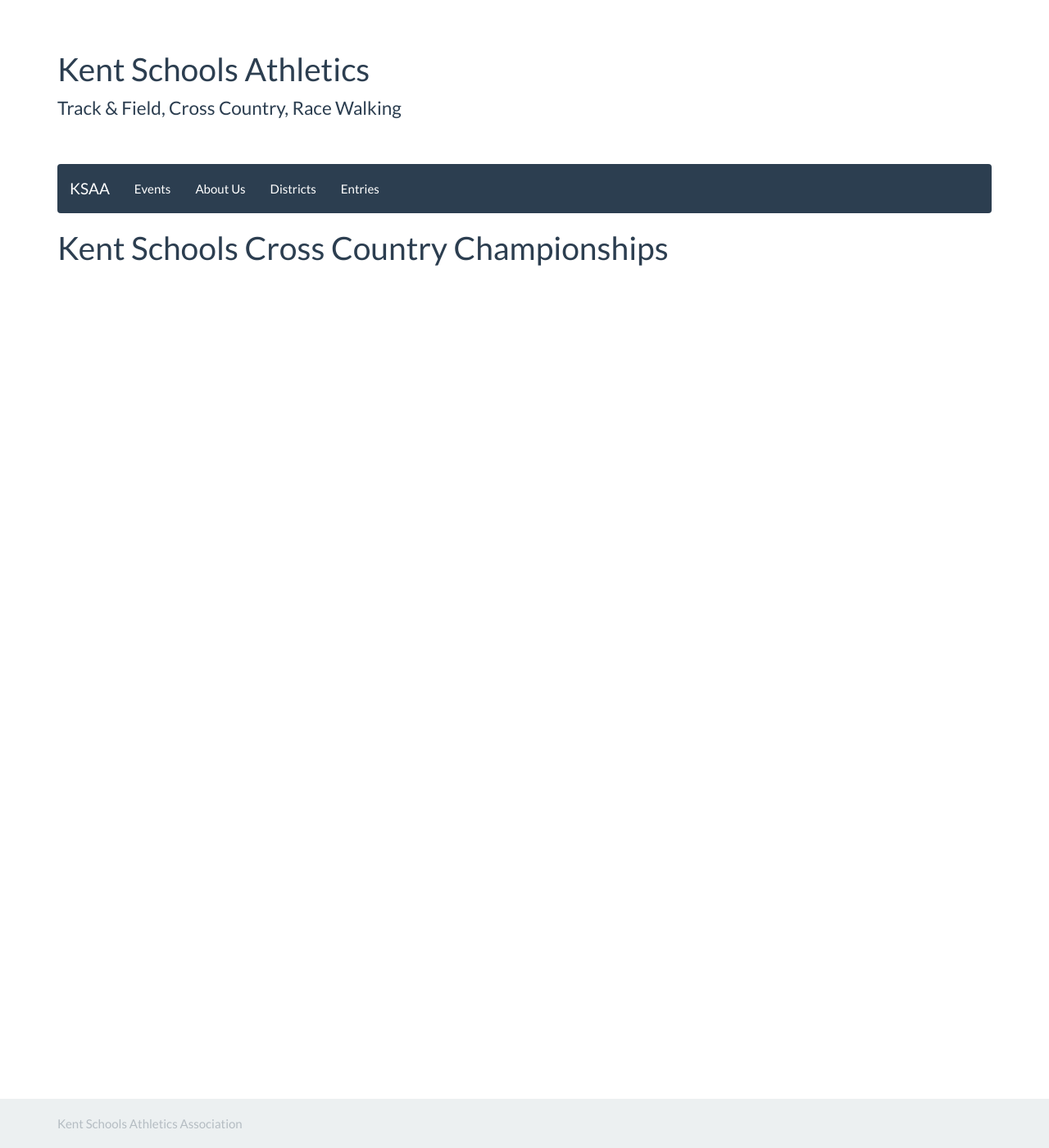
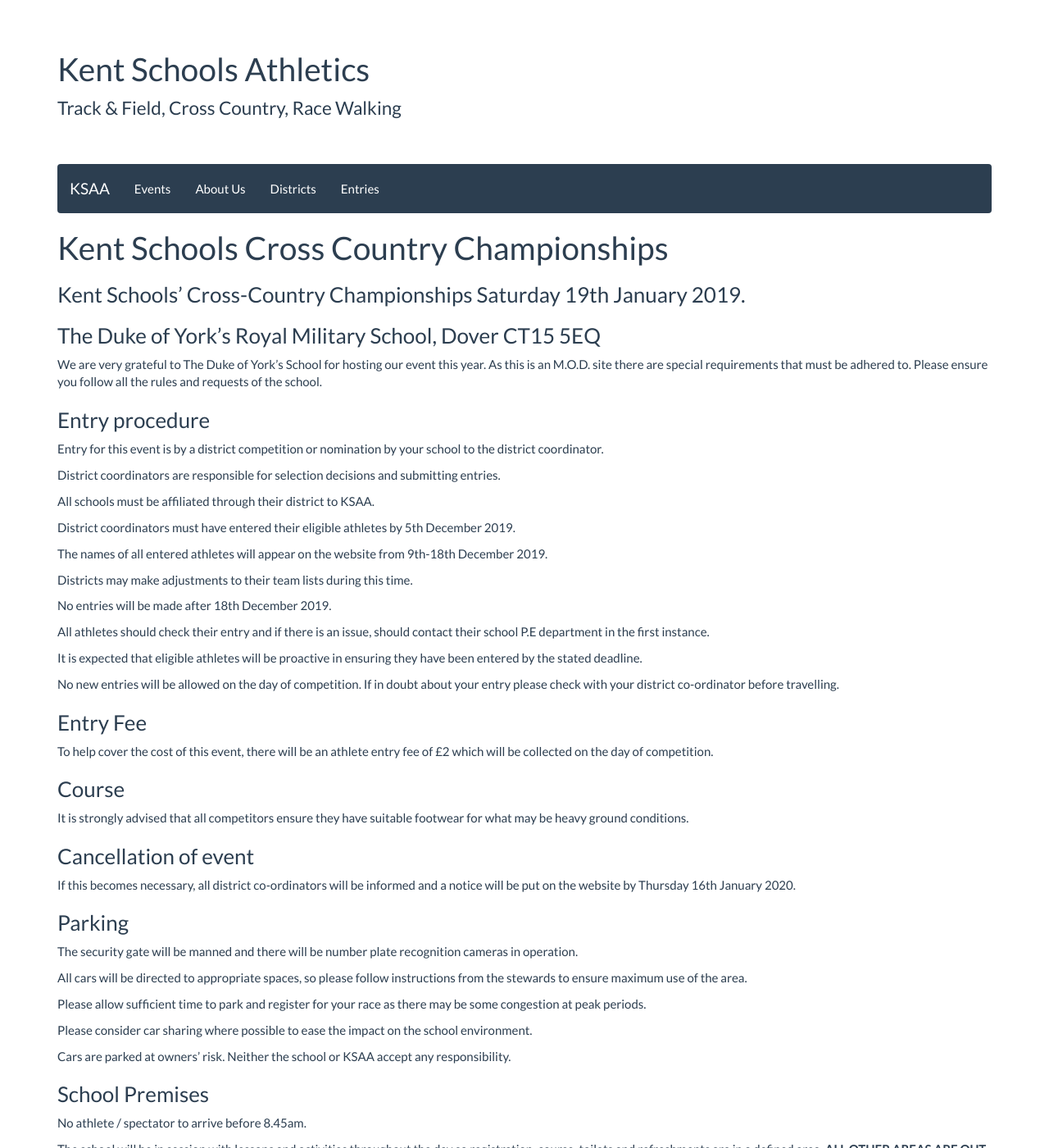
Before and after one commit to chrisnewark/chrisnewark.github.io, a Jekyll site: the page built from _events/19-20/2020-01-18-kent-schools-cross-country-champs.md, in a window 1280 px wide and 1400 px high. Shown: the whole window at 82% size. Built offline with Jekyll 4.4.1, drawn with Linux system fonts in a browser that asks for light colours; nearby versions of some CDN libraries; some of the changed text lies outside the part shown.

Commit message:
Added cross country info

```diff
--- a/_events/19-20/2020-01-18-kent-schools-cross-country-champs.md
+++ b/_events/19-20/2020-01-18-kent-schools-cross-country-champs.md
@@ -4,3 +4,71 @@
 date: 18 January 2020
 location: Dover
 ---
+
+### Kent Schools' Cross-Country Championships Saturday 19th January 2019.
+
+### The Duke of York's Royal Military School, Dover CT15 5EQ
+
+We are very grateful to The Duke of York's School for hosting our event this year. As this is an M.O.D. site there are special requirements that must be adhered to. Please ensure you follow all the rules and requests of the school.
+
+### Entry procedure
+
+Entry for this event is by a district competition or nomination by your school to the district coordinator.
+
+District coordinators are responsible for selection decisions and submitting entries.
+
+All schools must be affiliated through their district to KSAA.
+
+District coordinators must have entered their eligible athletes by 5th December 2019.
+
+The names of all entered athletes will appear on the website from 9th-18th December 2019.
+
+Districts may make adjustments to their team lists during this time.
+
+No entries will be made after 18th December 2019.
+
+All athletes should check their entry and if there is an issue, should contact their school P.E department in the first instance.
+
+It is expected that eligible athletes will be proactive in ensuring they have been entered by the stated deadline.
+
+No new entries will be allowed on the day of competition. If in doubt about your entry please check with your district co-ordinator before travelling.
+
+### Entry Fee
+
+To help cover the cost of this event, there will be an athlete entry fee of &#163;2 which will be collected on the day of competition.
+
+### Course
+
+It is strongly advised that all competitors ensure they have suitable footwear for what may be heavy ground conditions.
+
+### Cancellation of event
+
+If this becomes necessary, all district co-ordinators will be informed and a notice will be put on the website by Thursday 16th January 2020.
+
+### Parking
+
+The security gate will be manned and there will be number plate recognition cameras in operation.
+
+All cars will be directed to appropriate spaces, so please follow instructions from the stewards to ensure maximum use of the area.
+
+Please allow sufficient time to park and register for your race as there may be some congestion at peak periods.
+
+Please consider car sharing where possible to ease the impact on the school environment.
+
+Cars are parked at owners' risk. Neither the school or KSAA accept any responsibility.
+
+### School Premises
+
+No athlete / spectator to arrive before 8.45am.
+
+The school will be in session with lessons and activities throughout the day so registration, course, toilets and refreshments are in a defined area. **ALL OTHER AREAS ARE OUT OF BOUNDS. PLEASE DO NOT STRAY.**
+
+Adhere to speed limits in the school grounds and be aware of children on the roads.
+
+Do not climb on or use the assault structures in the start field.
+
+Make every effort to keep the school site clean and as free from mud as possible. This also includes the car park.
+
+No dogs allowed on the school site.
+
+**This is a NO SMOKING school.**
```
